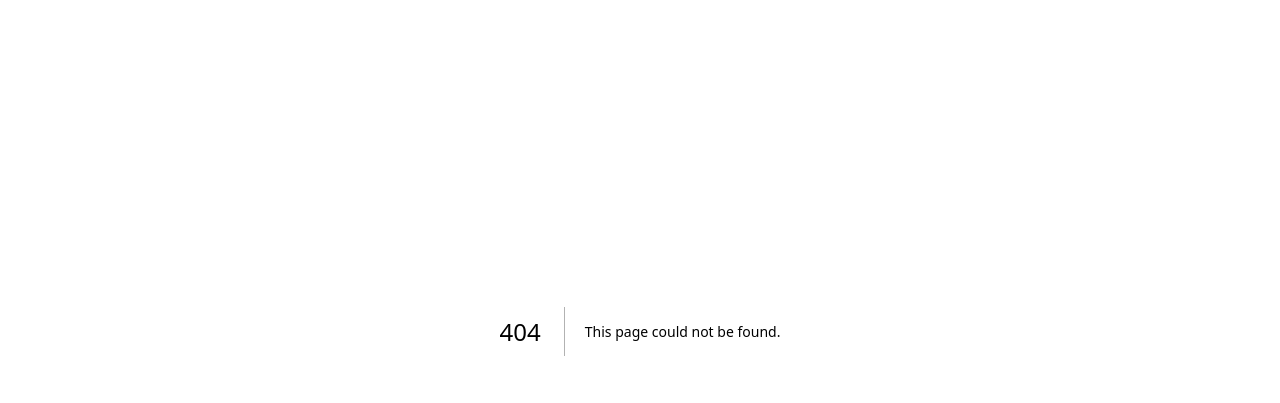
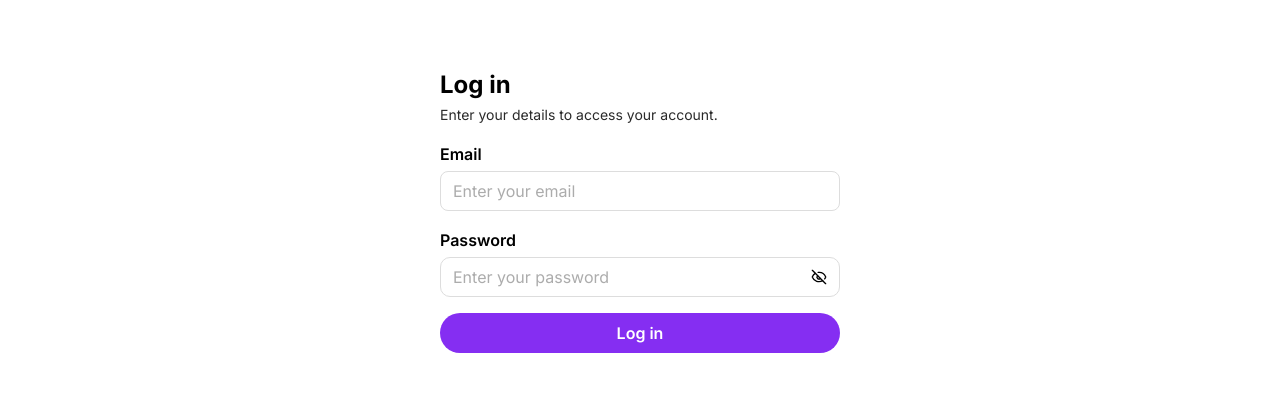
Before and after one commit to FaFaFront/se-project, a Next.js app in the folder apps/web/: page /login in a window 1280 px wide. Before the commit this address had no page. Shown: the part 135-538 px from the top of the page. Built offline with nearby package versions, Linux system fonts and the light colour scheme; no server answers.

Commit message:
feat: implement io login page and its stories

```diff
--- /dev/null
+++ b/apps/web/src/app/login/page.tsx
@@ -0,0 +1,15 @@
+import type { Metadata } from "next";
+import { LoginPanel } from "@/components/auth/login-panel";
+
+export const metadata: Metadata = {
+  title: "Log in | Tutorist",
+  description: "Log in to your Tutorist account.",
+};
+
+export default function LoginPage() {
+  return (
+    <main className="flex min-h-[70vh] items-center justify-center px-base py-3xl">
+      <LoginPanel />
+    </main>
+  );
+}
--- /dev/null
+++ b/apps/web/src/components/auth/login-form.tsx
@@ -0,0 +1,124 @@
+"use client";
+
+import { useState, type FormEvent } from "react";
+import { Button } from "@/components/ui/button";
+import { Input } from "@/components/ui/input";
+import { PasswordForm } from "@/components/ui/password-form";
+import { cn } from "@/lib/utils";
+
+const EMAIL_PATTERN = /^[^\s@]+@[^\s@]+\.[^\s@]+$/;
+
+const FALLBACK_ERROR = "Unable to log in. Please try again.";
+const NETWORK_ERROR = "Unable to reach the server. Please try again.";
+
+export interface LoginFormValues {
+  email: string;
+  password: string;
+}
+
+export interface LoginFormProps {
+  /**
+   * Performs the login. Rejecting marks the attempt as failed and surfaces the
+   * rejection's message as the form-level error, so the caller owns the API
+   * call and the post-login redirect while this component owns the UI state.
+   */
+  onSubmit: (values: LoginFormValues) => Promise<void>;
+  className?: string;
+}
+
+type FieldErrors = Partial<Record<keyof LoginFormValues, string>>;
+
+function validate({ email, password }: LoginFormValues): FieldErrors {
+  const errors: FieldErrors = {};
+  if (!email) {
+    errors.email = "Email is required";
+  } else if (!EMAIL_PATTERN.test(email)) {
+    errors.email = "Please enter a valid email address";
+  }
+  if (!password) {
+    errors.password = "Password is required";
+  }
+  return errors;
+}
+
+export function LoginForm({ onSubmit, className }: LoginFormProps) {
+  const [email, setEmail] = useState("");
+  const [password, setPassword] = useState("");
+  const [fieldErrors, setFieldErrors] = useState<FieldErrors>({});
+  const [formError, setFormError] = useState<string | null>(null);
+  const [isSubmitting, setIsSubmitting] = useState(false);
+
+  async function handleSubmit(event: FormEvent<HTMLFormElement>) {
+    event.preventDefault();
+
+    const values = { email: email.trim(), password };
+    const errors = validate(values);
+    setFieldErrors(errors);
+    setFormError(null);
+    if (Object.keys(errors).length > 0) return;
+
+    setIsSubmitting(true);
+    try {
+      await onSubmit(values);
+    } catch (error) {
+      // The API answers a bad email and a bad password with the same 401 body,
+      // so echoing its message keeps that ambiguity intact. Field-level errors
+      // stay cleared here — highlighting one field would reveal which was wrong.
+      if (error instanceof TypeError) {
+        setFormError(NETWORK_ERROR);
+      } else {
+        setFormError(error instanceof Error && error.message ? error.message : FALLBACK_ERROR);
+      }
+    } finally {
+      setIsSubmitting(false);
+    }
+  }
+
+  return (
+    <form
+      noValidate
+      onSubmit={handleSubmit}
+      className={cn("flex w-full max-w-[400px] flex-col gap-base", className)}
+    >
+      <div className="flex flex-col gap-xs">
+        <h1 className="font-inter text-heading-md text-ink-black">Log in</h1>
+        <p className="font-inter text-caption text-ink">
+          Enter your details to access your account.
+        </p>
+      </div>
+
+      <Input
+        label="Email"
+        type="email"
+        inputMode="email"
+        autoComplete="email"
+        placeholder="Enter your email"
+        value={email}
+        onChange={(event) => setEmail(event.target.value)}
+        disabled={isSubmitting}
+        error={Boolean(fieldErrors.email)}
+        errorMessage={fieldErrors.email}
+      />
+
+      <PasswordForm
+        label="Password"
+        autoComplete="current-password"
+        value={password}
+        onChange={(event) => setPassword(event.target.value)}
+        disabled={isSubmitting}
+        error={Boolean(fieldErrors.password)}
+        errorMessage={fieldErrors.password}
+      />
+
+      {formError && (
+        <p role="alert" className="font-inter text-error text-xs leading-[23px] sm:text-sm">
+          {formError}
+        </p>
+      )}
+
+      <Button type="submit" isLoading={isSubmitting} className="w-full">
+        Log in
+      </Button>
+    </form>
+  );
+}
--- /dev/null
+++ b/apps/web/src/components/auth/login-panel.tsx
@@ -0,0 +1,31 @@
+"use client";
+
+import { useRouter } from "next/navigation";
+import { LoginForm, type LoginFormValues } from "@/components/auth/login-form";
+import { apiClient } from "@/lib/api-client";
+import { saveSession } from "@/lib/auth-storage";
+import type { LoginResponse } from "@/types/auth";
+
+export interface LoginPanelProps {
+  /** Where to send the user once the token is stored. */
+  redirectTo?: string;
+}
+
+/**
+ * Wires the presentational LoginForm to the API and the router. Kept separate
+ * so the page itself stays a server component and can export metadata.
+ */
+export function LoginPanel({ redirectTo = "/" }: LoginPanelProps) {
+  const router = useRouter();
+
+  async function handleLogin(values: LoginFormValues) {
+    const session = await apiClient.post<LoginResponse>("/auth/login", values);
+    saveSession(session);
+    // replace, not push: the back button should not return to the login form
+    // once a session exists.
+    router.replace(redirectTo);
+    router.refresh();
+  }
+
+  return <LoginForm onSubmit={handleLogin} />;
+}
--- /dev/null
+++ b/apps/web/src/lib/auth-storage.ts
@@ -0,0 +1,56 @@
+import type { LoginResponse } from "@/types/auth";
+
+const TOKEN_KEY = "tutorist.auth.token";
+const USER_KEY = "tutorist.auth.user";
+
+type AuthUser = LoginResponse["user"];
+
+/**
+ * Session lives in localStorage because the API returns the token in the
+ * response body rather than an httpOnly cookie. Every access is guarded:
+ * this module is imported by code that also runs during SSR, and browsers
+ * in private mode can throw on access rather than returning null.
+ */
+function readItem(key: string): string | null {
+  if (typeof window === "undefined") return null;
+  try {
+    return window.localStorage.getItem(key);
+  } catch {
+    return null;
+  }
+}
+
+export function saveSession({ token, user }: LoginResponse): void {
+  if (typeof window === "undefined") return;
+  try {
+    window.localStorage.setItem(TOKEN_KEY, token);
+    window.localStorage.setItem(USER_KEY, JSON.stringify(user));
+  } catch {
+    // Storage unavailable (private mode, quota). The token stays in memory
+    // for this page load only — the user simply has to log in again later.
+  }
+}
+
+export function getToken(): string | null {
+  return readItem(TOKEN_KEY);
+}
+
+export function getUser(): AuthUser | null {
+  const raw = readItem(USER_KEY);
+  if (!raw) return null;
+  try {
+    return JSON.parse(raw) as AuthUser;
+  } catch {
+    return null;
+  }
+}
+
+export function clearSession(): void {
+  if (typeof window === "undefined") return;
+  try {
+    window.localStorage.removeItem(TOKEN_KEY);
+    window.localStorage.removeItem(USER_KEY);
+  } catch {
+    // Nothing to clean up if storage is unavailable.
+  }
+}
--- /dev/null
+++ b/apps/web/src/types/auth.ts
@@ -0,0 +1,12 @@
+export type UserRole = "student" | "tutor";
+
+export type LoginResponse = {
+  token: string;
+  user: {
+    id: string;
+    name: string;
+    email: string;
+    role: UserRole;
+    profileUrl: string;
+  };
+};
```
Also changed, not shown: 1 other file (tests, documents, lock files or other folders).
